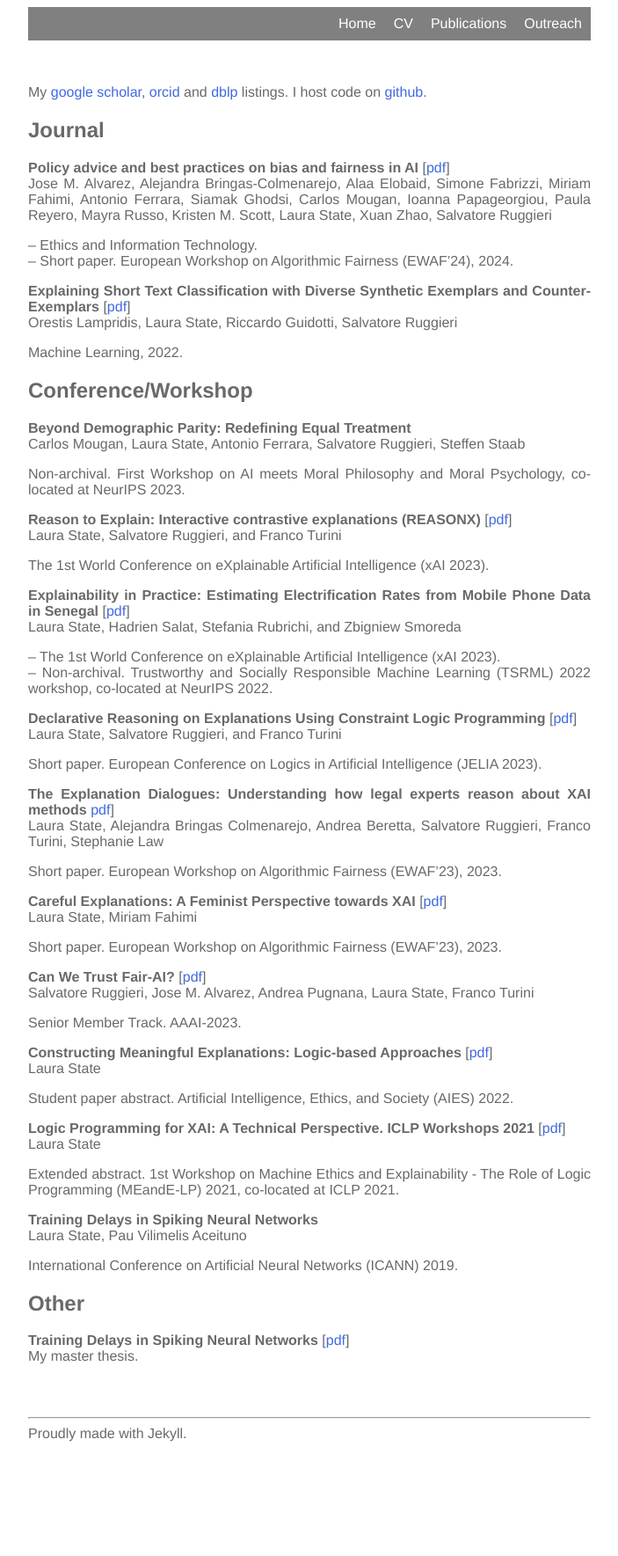
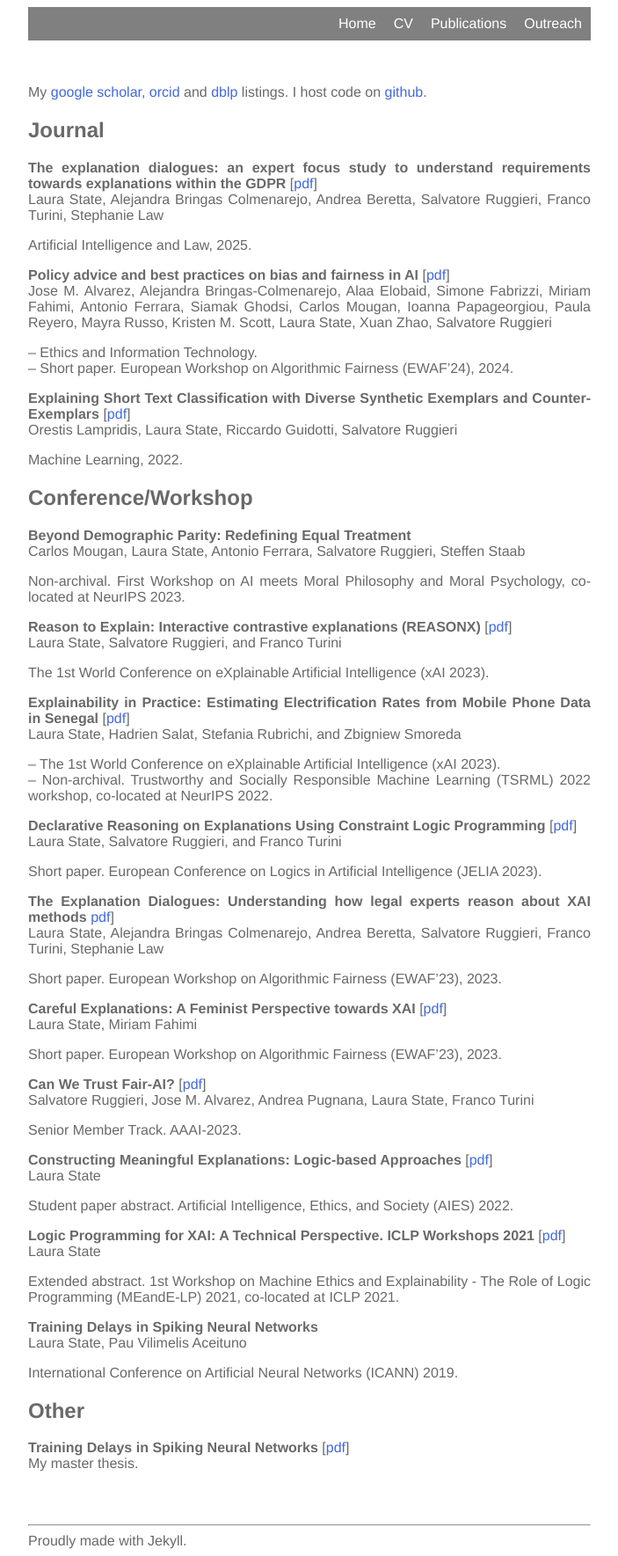
Before and after one commit to lstate/lstate.github.io, a Jekyll site: the page built from _pages/publications.markdown, in a window 1280 px wide. Shown: the whole page at 88% size, without its empty margins (288-991 px from the left). Built offline with Jekyll 4.4.1, drawn with Linux system fonts in a browser that asks for light colours; before the commit the page ends 1647 px from its top, so only the background shows below that.

Commit message:
Update publications.markdown
Update journal.

```diff
--- a/_pages/publications.markdown
+++ b/_pages/publications.markdown
@@ -10,6 +10,11 @@ My [google scholar](https://scholar.google.de/citations?user=6h4JHq4AAAAJ&hl=de)
 
 
 ## Journal
+
+**The explanation dialogues: an expert focus study to understand requirements towards explanations within the GDPR** [[pdf](https://arxiv.org/abs/2501.05325)] <br>
+Laura State, Alejandra Bringas Colmenarejo, Andrea Beretta, Salvatore Ruggieri, Franco Turini, Stephanie Law
+
+Artificial Intelligence and Law, 2025.
 
 **Policy advice and best practices on bias and fairness in AI** [[pdf](https://link.springer.com/article/10.1007/s10676-024-09746-w)] <br>
 Jose M. Alvarez, Alejandra Bringas-Colmenarejo, Alaa Elobaid, Simone Fabrizzi, Miriam Fahimi, Antonio Ferrara, Siamak Ghodsi, Carlos Mougan, Ioanna Papageorgiou, Paula Reyero, Mayra Russo, Kristen M. Scott, Laura State, Xuan Zhao, Salvatore Ruggieri
```
